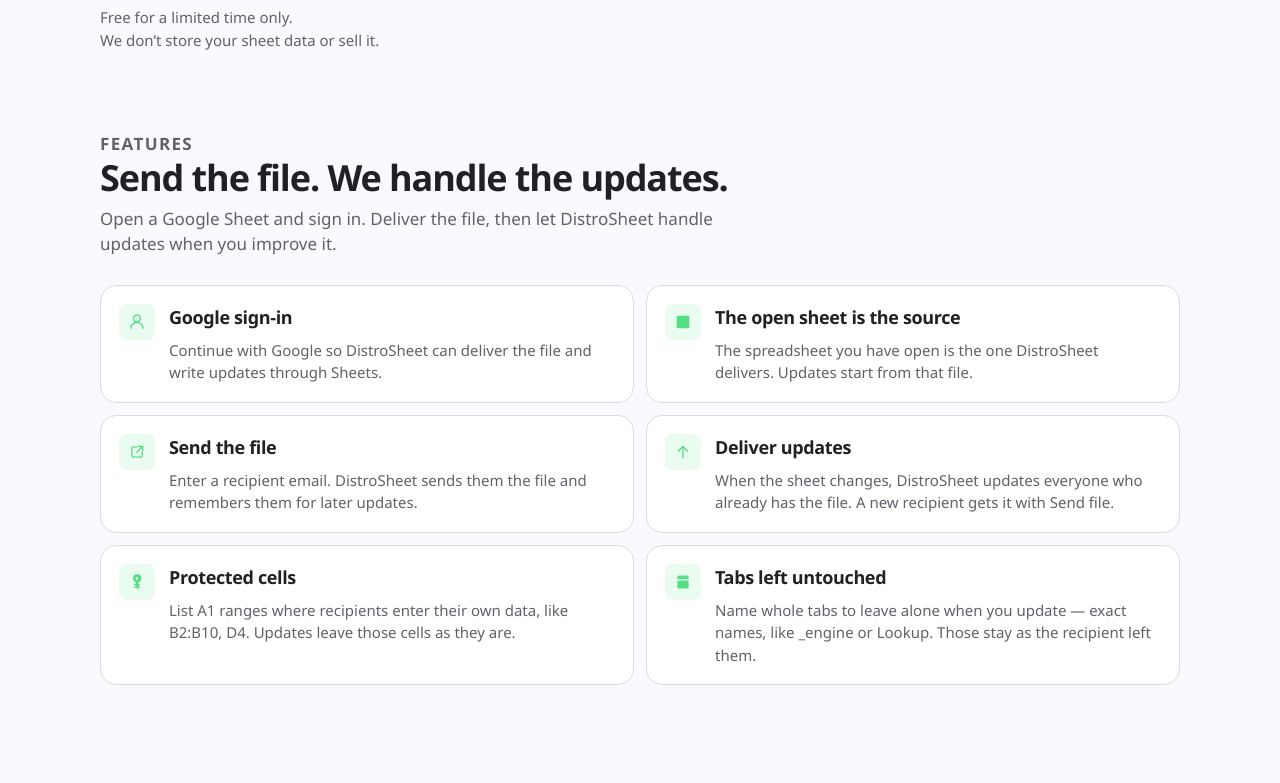
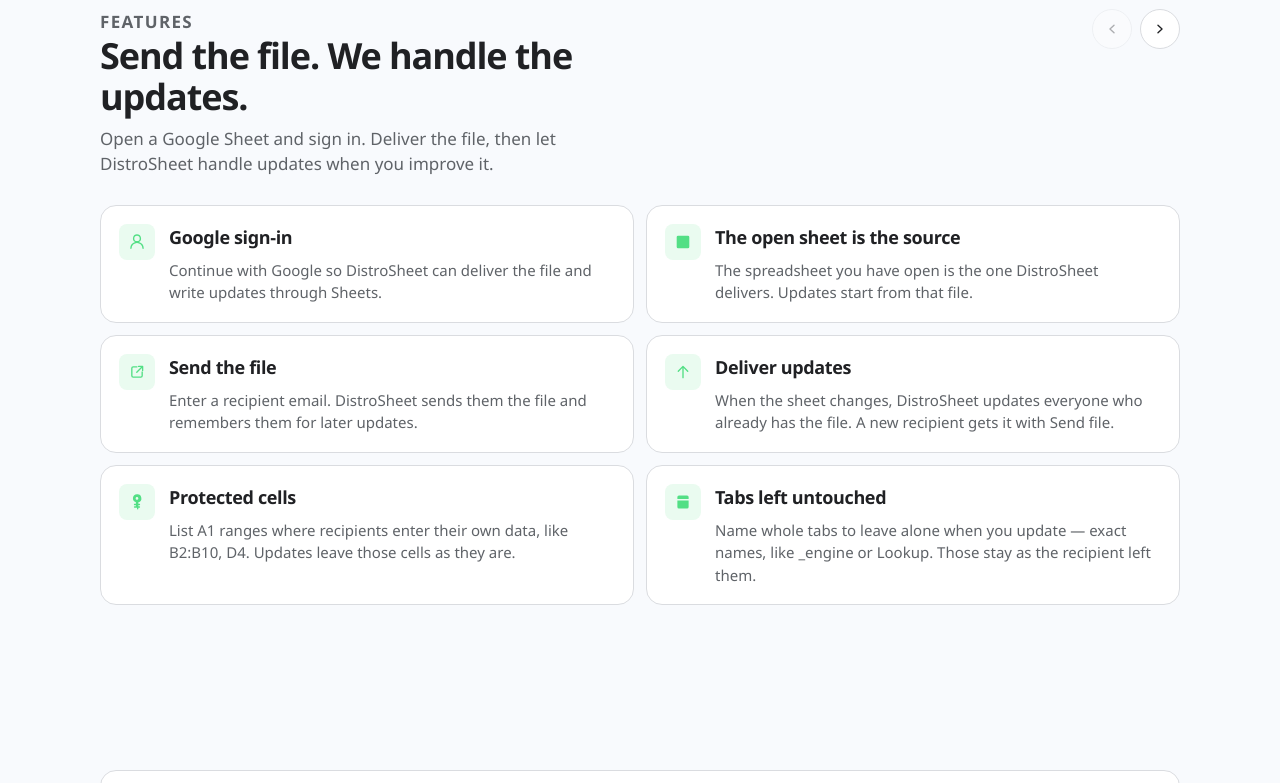
Before and after one commit to Mastersh7bu/distrosheetLP, a plain HTML site: page index.html in a window 1280 px wide. Shown: the part 1837-2620 px from the top of the page. Drawn offline with Linux system fonts and the light colour scheme.

Commit message:
Slide between features and use cases, and restore the original headline.
Co-authored-by: Cursor <cursoragent@cursor.com>

```diff
--- a/index.html
+++ b/index.html
@@ -16,7 +16,7 @@
       content="Improve the sheet. DistroSheet delivers it to each recipient and updates their files when yours changes."
     />
     <meta property="og:type" content="website" />
-    <link rel="stylesheet" href="/styles.css?v=30" />
+    <link rel="stylesheet" href="/styles.css?v=35" />
   </head>
   <body>
     <a class="skip" href="#main">Skip to content</a>
@@ -56,7 +56,7 @@
       <section class="hero" id="top">
         <div class="wrap hero-grid">
           <div>
-            <h1>AI made it easy to build in Google Sheets. Updating what you built is still broken.</h1>
+            <h1>We don't just deliver, we over-deliver.</h1>
             <p class="subtitle">We turn one-time Google Sheets into living, managed assets.</p>
             <p class="lede">
               Share one file and people overwrite each other. Tell them to make a copy,
@@ -239,8 +239,23 @@
         </div>
       </section>
 
-      <section class="section section-tight" id="features">
-        <div class="wrap">
+      <section class="section section-tight" id="features" data-pager>
+        <div class="wrap pager">
+          <div class="pager-controls">
+            <button type="button" data-pager-prev aria-label="Previous">
+              <svg viewBox="0 0 20 20" width="18" height="18" fill="currentColor" aria-hidden="true">
+                <path fill-rule="evenodd" d="M12.79 5.23a.75.75 0 01-.02 1.06L8.832 10l3.938 3.71a.75.75 0 11-1.04 1.08l-4.5-4.25a.75.75 0 010-1.08l4.5-4.25a.75.75 0 011.06.02z" clip-rule="evenodd" />
+              </svg>
+            </button>
+            <button type="button" data-pager-next aria-label="Next">
+              <svg viewBox="0 0 20 20" width="18" height="18" fill="currentColor" aria-hidden="true">
+                <path fill-rule="evenodd" d="M7.21 14.77a.75.75 0 01.02-1.06L11.168 10 7.23 6.29a.75.75 0 111.04-1.08l4.5 4.25a.75.75 0 010 1.08l-4.5 4.25a.75.75 0 01-1.06-.02z" clip-rule="evenodd" />
+              </svg>
+            </button>
+          </div>
+          <div class="pager-stage">
+          <div class="pager-track" data-pager-track>
+          <div data-pager-panel>
           <div class="section-head">
             <p class="kicker">Features</p>
             <h2>Send the file. We handle the updates.</h2>
@@ -336,11 +351,8 @@
               </div>
             </article>
           </div>
-        </div>
-      </section>
-
-      <section class="section" id="use-cases">
-        <div class="wrap">
+          </div>
+          <div id="use-cases" data-pager-panel>
           <div class="section-head">
             <p class="kicker">Use cases</p>
             <h2>Build the sheet. We keep everyone current.</h2>
@@ -396,6 +408,9 @@
                 When you improve the structure, every location gets the update.
               </p>
             </article>
+          </div>
+          </div>
+          </div>
           </div>
         </div>
       </section>
@@ -498,6 +513,6 @@
       </div>
     </footer>
 
-    <script src="/main.js?v=23"></script>
+    <script src="/main.js?v=25"></script>
   </body>
 </html>
--- a/main.js
+++ b/main.js
@@ -285,6 +285,47 @@ if (accessForm) {
   });
 }
 
+const pager = document.querySelector("[data-pager]");
+
+if (pager) {
+  const track = pager.querySelector("[data-pager-track]");
+  const panels = [...pager.querySelectorAll("[data-pager-panel]")];
+  const prev = pager.querySelector("[data-pager-prev]");
+  const next = pager.querySelector("[data-pager-next]");
+  const reduceMotion = window.matchMedia("(prefers-reduced-motion: reduce)").matches;
+  let index = location.hash === "#use-cases" ? 1 : 0;
+
+  function show(nextIndex, animate) {
+    const target = Math.max(0, Math.min(panels.length - 1, nextIndex));
+    if (animate && target === index) return;
+    index = target;
+    track.style.transition = animate && !reduceMotion ? "" : "none";
+    track.style.transform = `translateX(-${index * 100}%)`;
+    panels.forEach((panel, item) => {
+      const active = item === index;
+      panel.toggleAttribute("inert", !active);
+      panel.setAttribute("aria-hidden", active ? "false" : "true");
+    });
+    prev.disabled = index === 0;
+    next.disabled = index === panels.length - 1;
+    if (!animate) {
+      window.requestAnimationFrame(() => {
+        track.style.transition = "";
+      });
+    }
+  }
+
+  function syncFromHash() {
+    if (location.hash === "#use-cases") show(1, true);
+    else if (location.hash === "#features") show(0, true);
+  }
+
+  prev.addEventListener("click", () => show(index - 1, true));
+  next.addEventListener("click", () => show(index + 1, true));
+  window.addEventListener("hashchange", syncFromHash);
+  show(index, false);
+}
+
 const mock = document.querySelector("[data-mock]");
 
 if (mock) {
--- a/styles.css
+++ b/styles.css
@@ -834,6 +834,60 @@ h1 {
   text-transform: uppercase;
 }
 
+.pager {
+  position: relative;
+}
+
+.pager-controls {
+  position: absolute;
+  top: 0;
+  right: 0;
+  z-index: 1;
+  display: flex;
+  gap: 8px;
+}
+
+.pager-controls button {
+  display: grid;
+  place-items: center;
+  width: 40px;
+  height: 40px;
+  border: 1px solid var(--line);
+  border-radius: 999px;
+  background: var(--white);
+  color: var(--text);
+  cursor: pointer;
+}
+
+.pager-controls button:hover:not(:disabled) {
+  background: var(--chip);
+}
+
+.pager-controls button:disabled {
+  opacity: 0.35;
+  cursor: default;
+}
+
+.pager .section-head {
+  padding-right: 104px;
+}
+
+.pager-stage {
+  overflow: hidden;
+}
+
+.pager-track {
+  display: flex;
+  align-items: flex-start;
+  width: 100%;
+  transition: transform 0.45s cubic-bezier(0.22, 1, 0.36, 1);
+}
+
+.pager-track > [data-pager-panel] {
+  flex: 0 0 100%;
+  min-width: 0;
+}
+
 .features {
   display: grid;
   grid-template-columns: 1fr 1fr;
@@ -1086,6 +1140,15 @@ h1 {
     padding-top: 40px;
   }
 
+  .pager-controls {
+    position: static;
+    margin-bottom: 16px;
+  }
+
+  .pager .section-head {
+    padding-right: 0;
+  }
+
   .hero-grid,
   .values,
   .features,
@@ -1161,4 +1224,8 @@ h1 {
   html {
     scroll-behavior: auto;
   }
+
+  .pager-track {
+    transition: none;
+  }
 }
```
